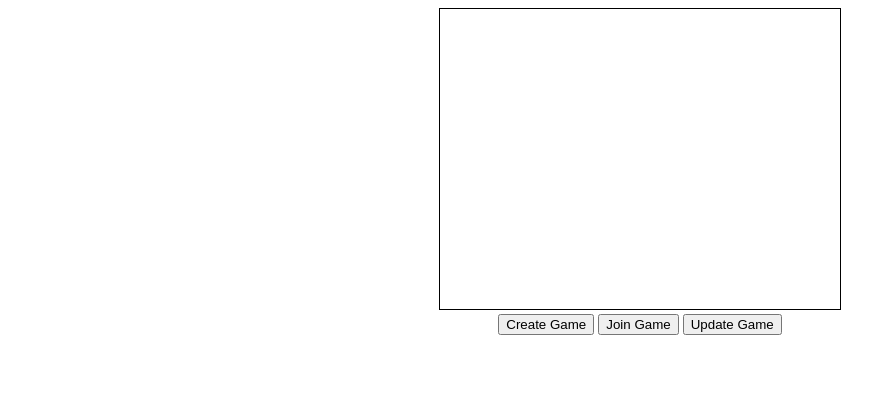
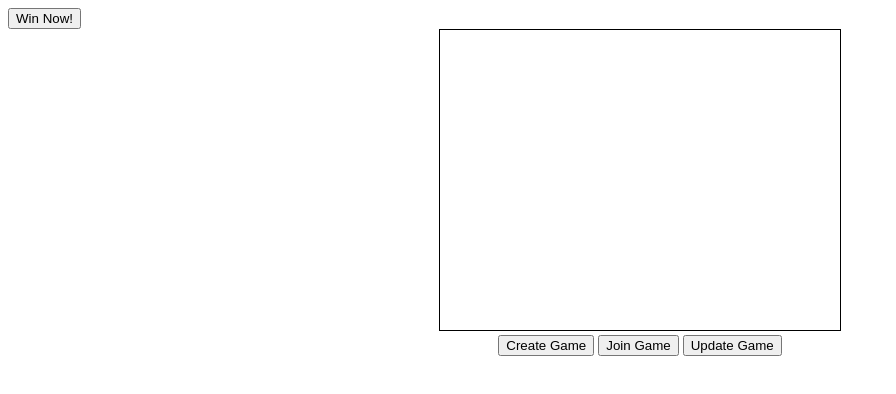
Before and after one commit to yourlifeofmath/spades, a plain HTML site: page index.html in a window 1280 px wide. Shown: the whole page, without its empty margins (0-896 px from the left). Drawn offline with Linux system fonts and the light colour scheme.

Commit message:
Update index.html
test commit

```diff
--- a/index.html
+++ b/index.html
@@ -5,6 +5,10 @@
 
 <html>
     <body>
+        <button onclick="console.log('test')">
+            Win Now!
+        </button>
+
         <div id="canvasDiv" style="text-align: center;">
             <canvas id="gameCanvas" width="400" height="300" style="border:1px solid #000000;"></canvas>
         </div>
```
Lines whose indentation alone changed are shown as unchanged.
